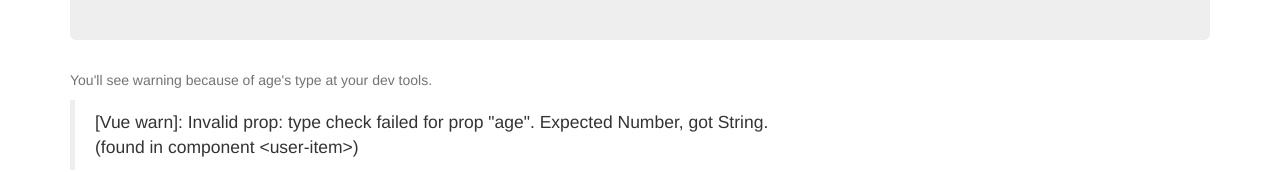
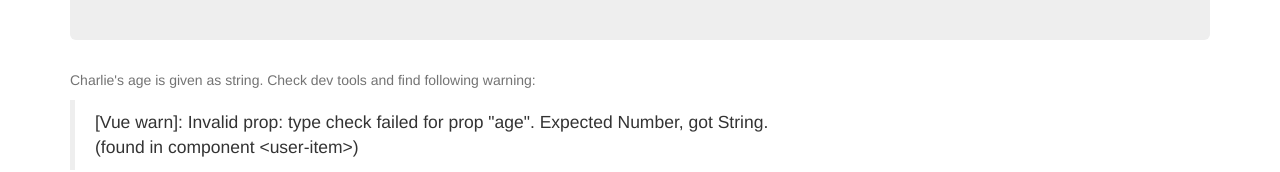
Before and after one commit to ginpei/vue-props-template, a plain HTML site: page index.html in a window 1280 px wide. Shown: the part 752-924 px from the top of the page. Drawn offline with nearby package versions, Linux system fonts and the light colour scheme.

Commit message:
better explanation

```diff
--- a/index.html
+++ b/index.html
@@ -32,7 +32,7 @@
     <div class="jumbotron">
       <div id="app"></div>
     </div>
-    <p class="help-block">You'll see warning because of age's type at your dev tools.</p>
+    <p class="help-block">Charlie's age is given as string. Check dev tools and find following warning:</p>
     <blockquote>[Vue warn]: Invalid prop: type check failed for prop "age". Expected Number, got String.<br />(found in component &lt;user-item&gt;)</blockquote>
   </div>
   <script src="https://cdnjs.cloudflare.com/ajax/libs/vue/2.1.6/vue.js"></script>
```
